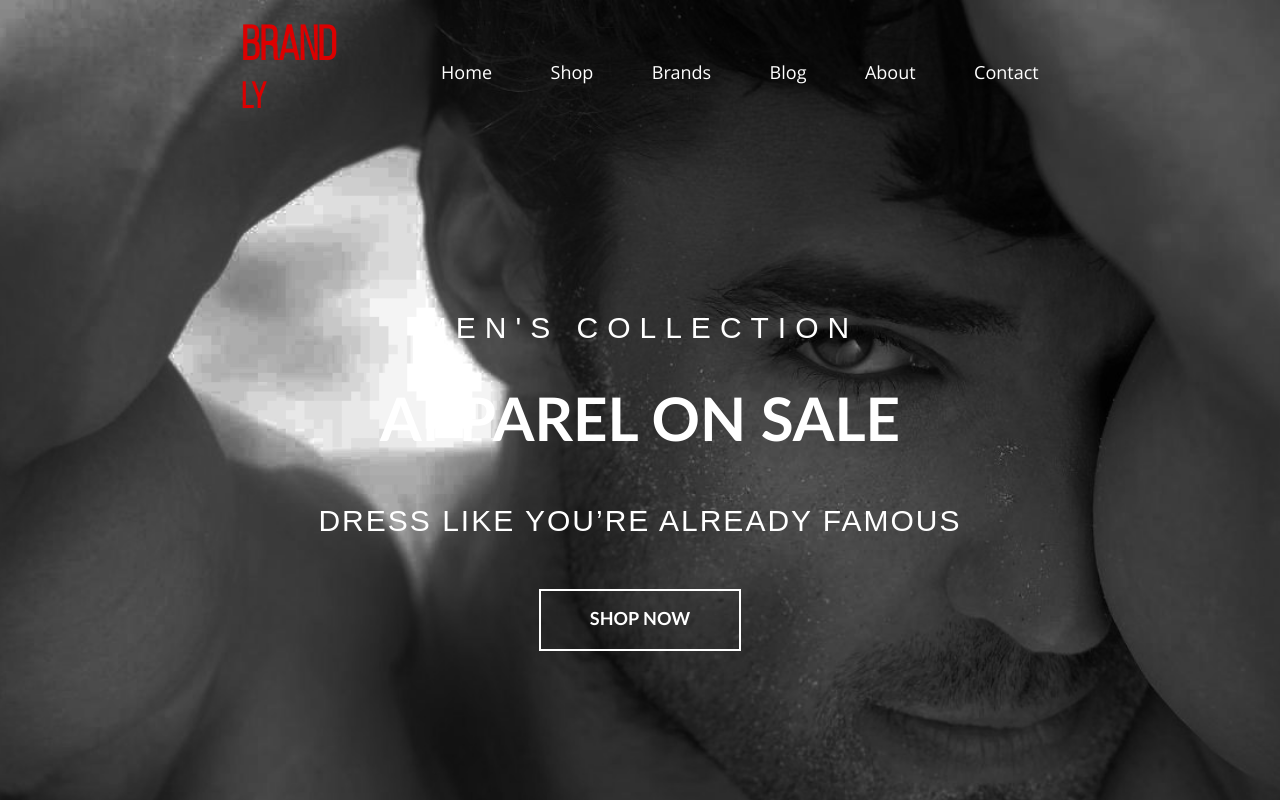
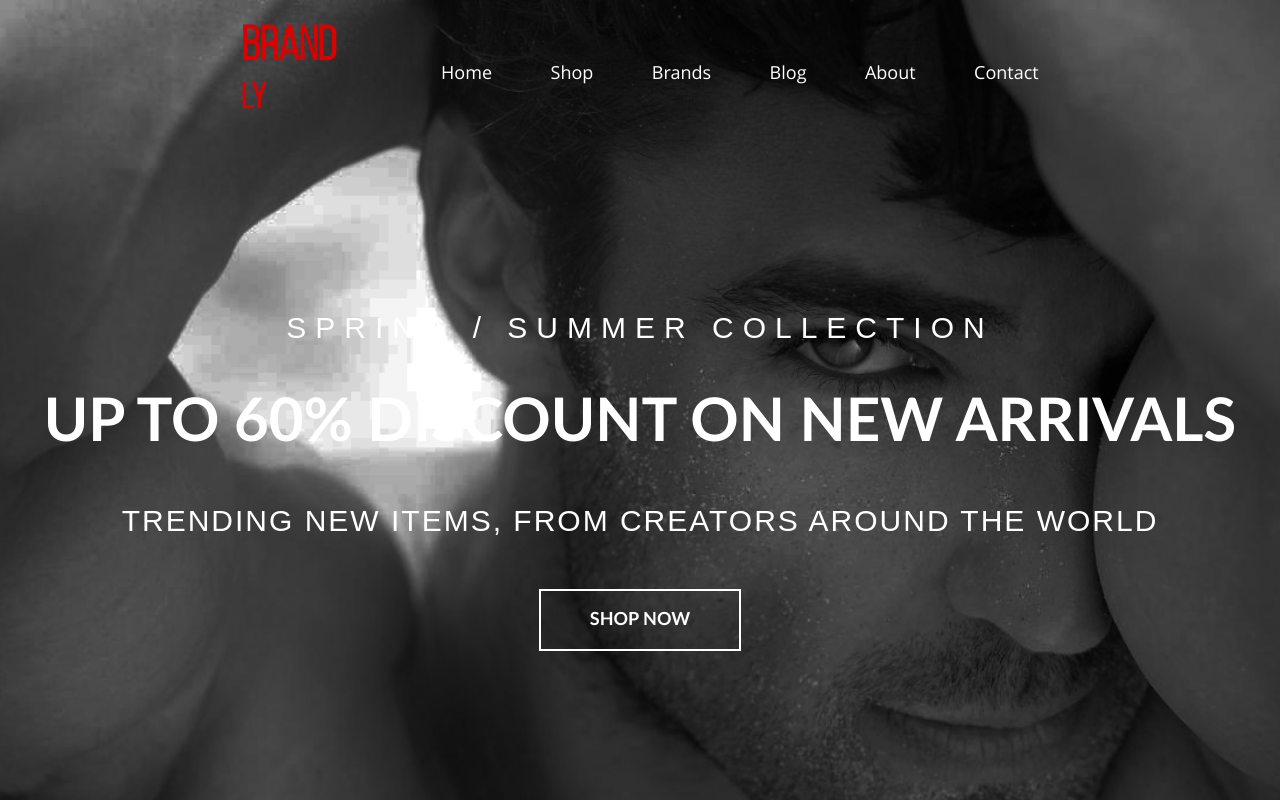
Before and after one commit to nataligm/brandly, a website: page pages/index.html in a window 1280 px wide. Shown: the top 800 px of the page. Drawn offline with nearby package versions, Linux system fonts and the light colour scheme; files that its build step writes are made by us from their sources.

Commit message:
small fixes

```diff
--- a/templates/header.html
+++ b/templates/header.html
@@ -34,25 +34,25 @@
         </div>
         <div class="owl-lazy item slide-item" data-src="/images/bg/man3.jpg">
             <div class="item-caption">
-                <p class="collection">Men's Collection</p>
-                <p class="discount">Apparel on Sale</p>
-                <p class="tagline">Dress like you’re already famous</p>
+                <p class="collection">Spring / Summer Collection</p>
+                <p class="discount">UP TO 60% DISCOUNT ON NEW ARRIVALS</p>
+                <p class="tagline">TRENDING NEW ITEMS, FROM CREATORS AROUND THE WORLD</p>
                 <a href="#" class="shop-now-btn">SHOP NOW</a>
             </div>
         </div>
         <div class="owl-lazy item slide-item" data-src="/images/bg/wm3.png">
             <div class="item-caption">
                 <p class="collection">Spring / Summer Collection</p>
-                <p class="discount">Top 10 under $10</p>
-                <p class="tagline">The new object of desire</p>
+                <p class="discount">UP TO 60% DISCOUNT ON NEW ARRIVALS</p>
+                <p class="tagline">TRENDING NEW ITEMS, FROM CREATORS AROUND THE WORLD</p>
                 <a href="#" class="shop-now-btn">SHOP NOW</a>
             </div>
         </div>
         <div class="owl-lazy item slide-item" data-src="/images/bg/summer.jpg">
             <div class="item-caption">
                 <p class="collection">Spring / Summer Collection</p>
-                <p class="discount">An Exclusive Offer for You</p>
-                <p class="tagline">Life isn’t perfect but your outfit can be</p>
+                <p class="discount">UP TO 60% DISCOUNT ON NEW ARRIVALSu</p>
+                <p class="tagline">TRENDING NEW ITEMS, FROM CREATORS AROUND THE WORLD</p>
                 <a href="#" class="shop-now-btn">SHOP NOW</a>
             </div>
         </div>
```
